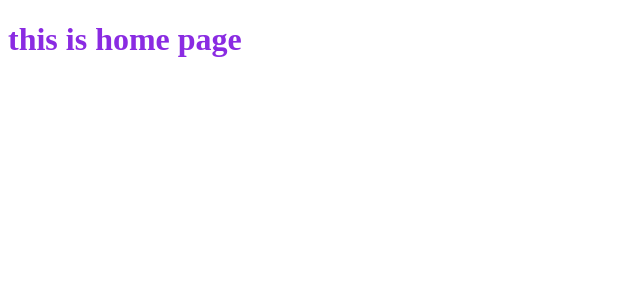
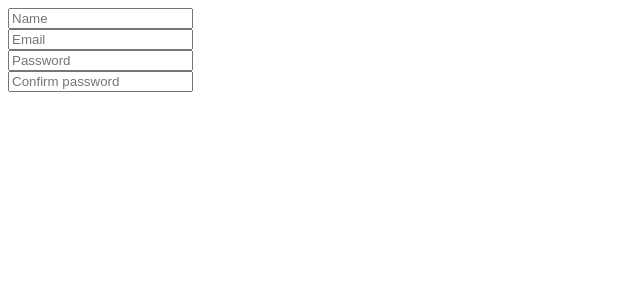
Before and after one commit to algorithm-ssau/2023-6313-3, a React (Create React App) app in the folder client/: page / in a window 1280 px wide. Shown: the top 300 px of the page, without its empty margins (0-640 px from the left). Built offline with nearby package versions, Linux system fonts and the light colour scheme.

Commit message:
initial register-page

```diff
--- a/client/src/App.js
+++ b/client/src/App.js
@@ -1,9 +1,10 @@
 import HomePage from "./Pages/Home";
+import RegisterPage from "./Pages/Register";
 
 function App() {
   return (
     <>
-      <HomePage />
+      <RegisterPage />
     </>
   );
 }
--- /dev/null
+++ b/client/src/Pages/Register/index.js
@@ -0,0 +1,16 @@
+import styles from "./style.module.css";
+
+export default function RegisterPage() {
+  return (
+    <div className={styles.layout}>
+      <div className={styles.container}>
+        <form>
+          <input placeholder="Name" />
+          <input placeholder="Email" />
+          <input placeholder="Password" />
+          <input placeholder="Confirm password" />
+        </form>
+      </div>
+    </div>
+  );
+}
--- /dev/null
+++ b/client/src/Pages/Register/style.module.css
@@ -0,0 +1,14 @@
+* {
+	box-sizing: border-box
+}
+
+input {
+	display: block;
+}
+
+.layout {}
+
+.container {
+	padding: auto auto;
+	color: red;
+}
```
